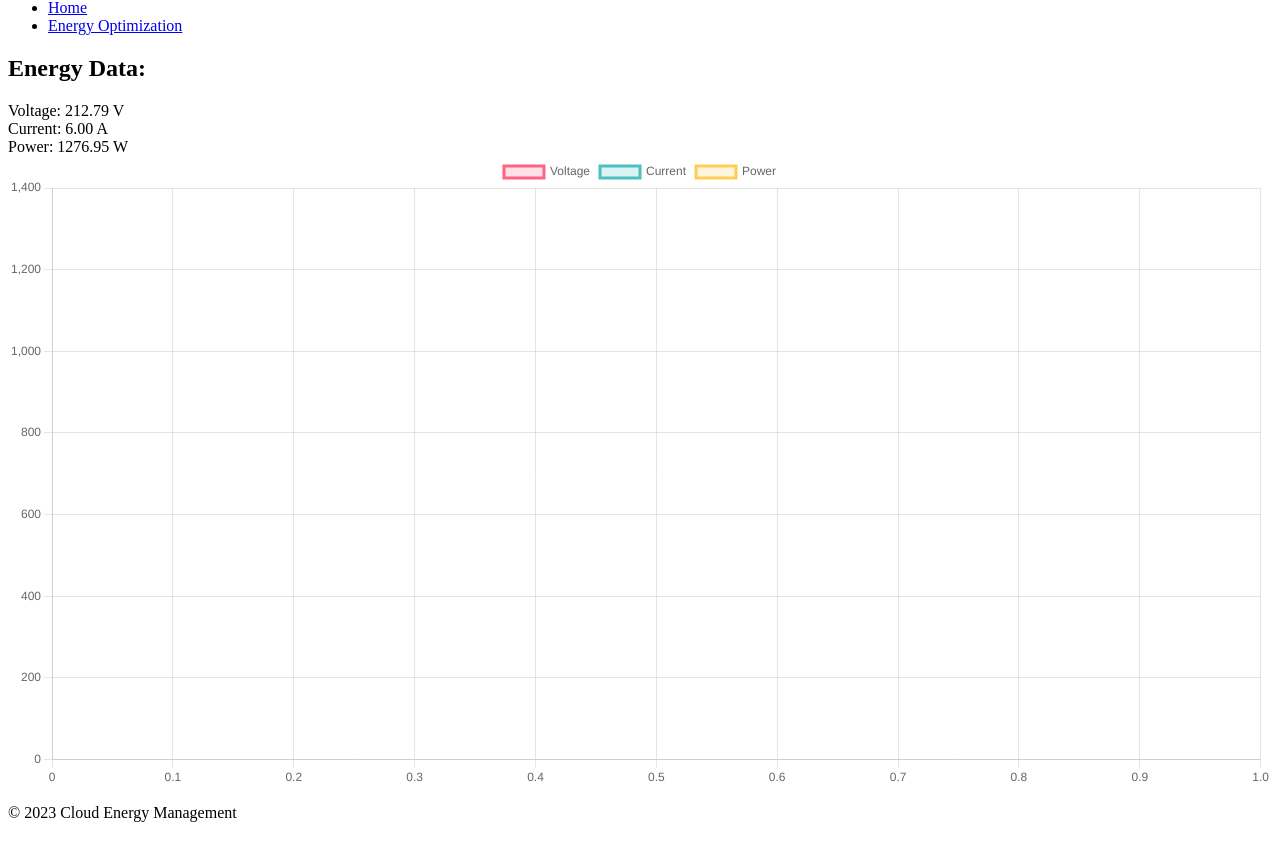
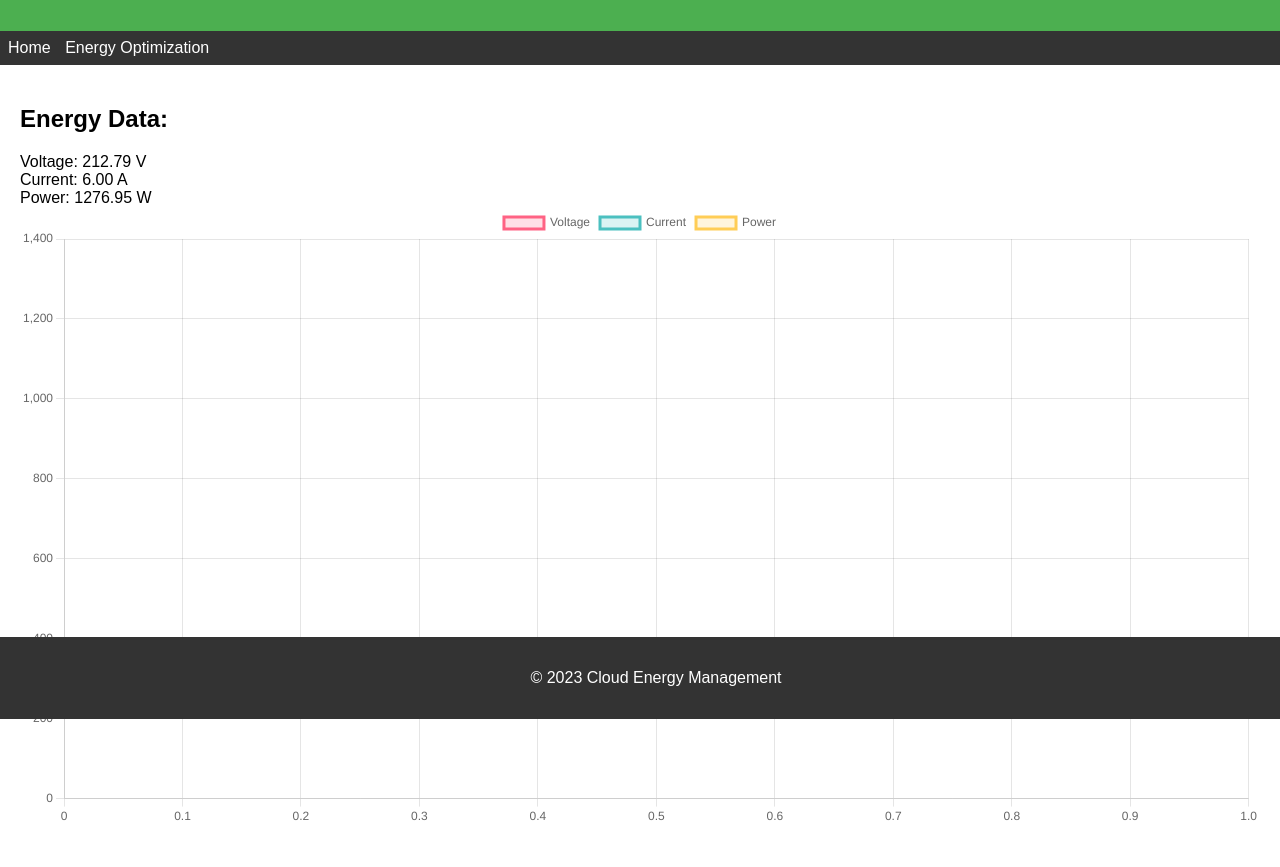
Before and after one commit to Kayy-B/bu_cloud_project_smart_grids, a plain HTML site: page monitor.html in a window 1280 px wide. Shown: the part 81-948 px from the top of the page. Before the commit the page ends 919 px from the top, so only its background shows below. Drawn offline with nearby package versions, Linux system fonts and the light colour scheme.

Commit message:
Update monitor.html

```diff
--- a/monitor.html
+++ b/monitor.html
@@ -3,7 +3,7 @@
 <head>
     <meta charset="UTF-8">
     <meta name="viewport" content="width=device-width, initial-scale=1.0">
-    <link rel="stylesheet" href="cloud.css">
+    <link rel="stylesheet" href="styles.css">
     <title>Real-time Monitoring</title>
     <!-- Include Chart.js from CDN -->
     <script src="https://cdn.jsdelivr.net/npm/chart.js"></script>
```
